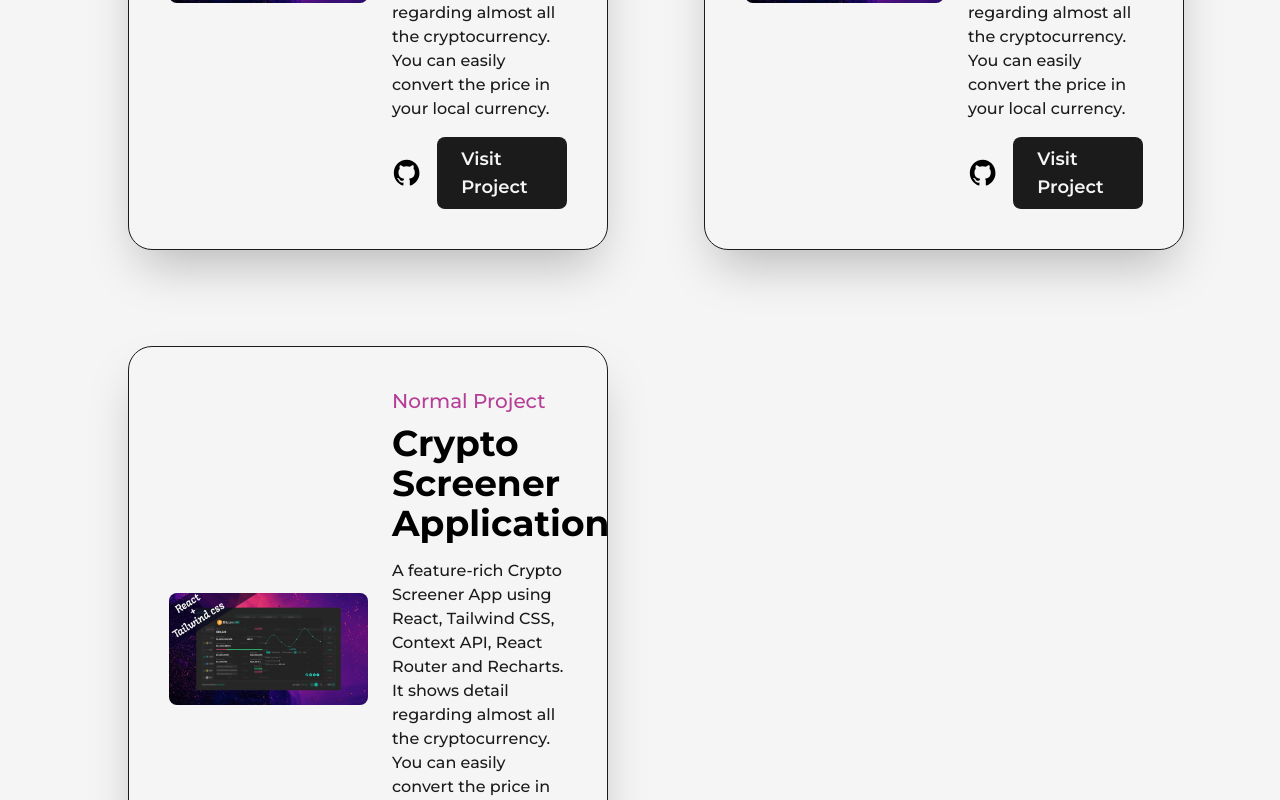
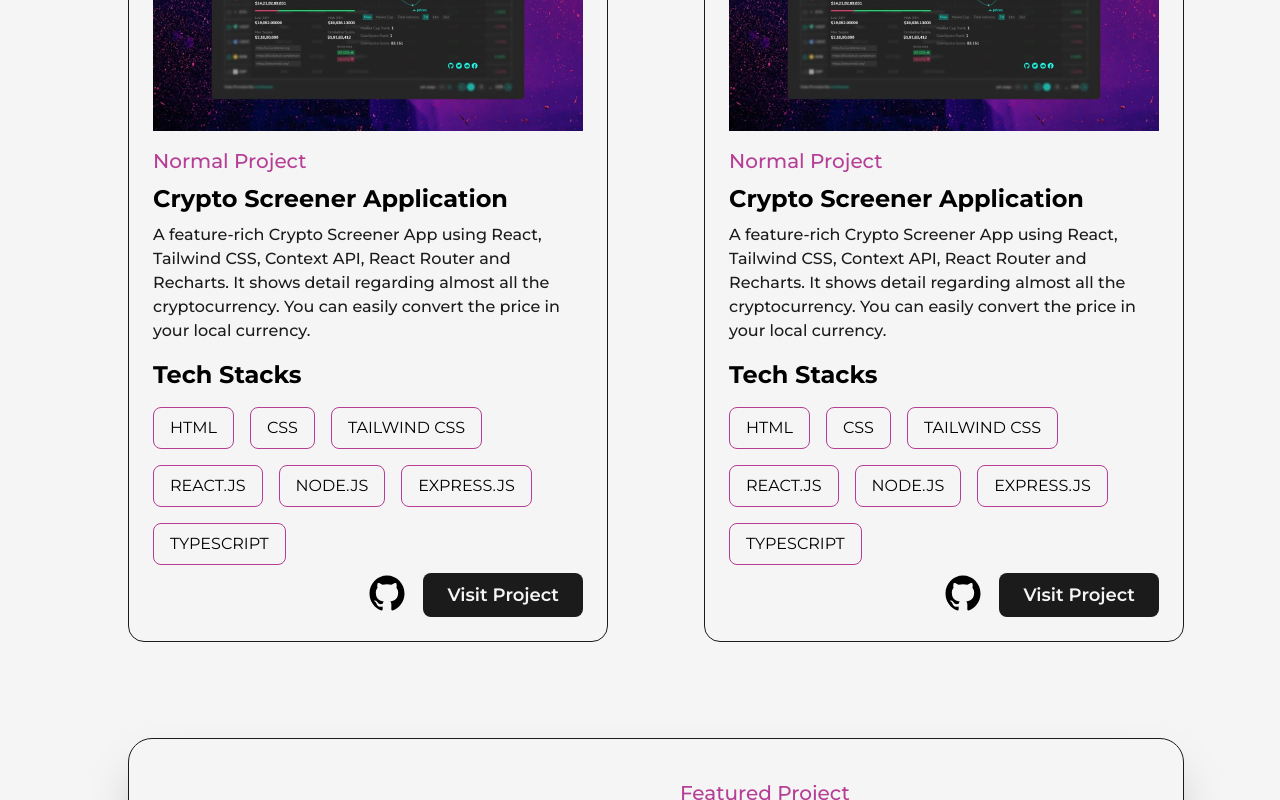
Before and after one commit to MilkiasTonji/mock-portfolio, a Next.js app: page /projects in a window 1280 px wide. Shown: the part 1320-2120 px from the top of the page. Built offline with nearby package versions, Linux system fonts and the light colour scheme.

Commit message:
Updated projects UI styling

```diff
--- a/src/pages/projects.js
+++ b/src/pages/projects.js
@@ -44,7 +44,7 @@ const myProjects = [
         techStacks: ["HTML", "CSS", "TAILWIND CSS", "REACT.JS", "NODE.JS", "EXPRESS.JS", "TYPESCRIPT"]
     },
     {
-        type: "Normal Project",
+        type: "Featured Project",
         title: "Crypto Screener Application",
         summary: "A feature-rich Crypto Screener App using React, Tailwind CSS, Context API, React Router and Recharts. \
         It shows detail regarding almost all the cryptocurrency. You can easily convert the price in your \
@@ -58,18 +58,37 @@ const myProjects = [
 
 
 const FeaturedProject = ({ type, title, summary, img, link, github, techStacks }) => {
-    return (<article className='w-full flex items-center justify-between rounded-3xl
-    border border-solid border-dark bg-light shadow-2xl p-10'>
-        <Link href={link} target='_blank' className='w-1/2 cursor-pointer overflow-hidden rounded-lg'>
+    return (<article className={`w-full flex items-center border border-solid border-dark bg-light ${type === "Featured Project" ?
+        'justify-between rounded-3xl shadow-2xl p-10' : 'flex flex-col justify-center rounded-2xl p-6 relative'
+        }`}>
+        <Link href={link} target='_blank'
+        className={`${type === "Featured Project" ? 'w-1/2 cursor-pointer overflow-hidden rounded-lg'
+        : 'w-full'}`}>
             <Image src={img} alt={title} className='w-full h-auto' /> </Link>
-        <div className='w-1/2 flex flex-col items-start justify-between pl-6'>
+        <div className={`${type== 'Featured Project' ? 'w-1/2 flex flex-col items-start justify-between pl-6'
+        : 'w-full mt-4'}`}>
             <span className='text-primary font-medium text-xl'>{type}</span>
-            <Link href={link} target='_blank' className='hover:underline underline-offset-2'><h2 className='my-2 w-full text-left text-4xl font-bold'>{title}</h2></Link>
+            <Link href={link} target='_blank' className='hover:underline underline-offset-2'>
+                <h2 className={`my-2 w-full text-left font-bold ${type==="Featured Project" ? 'text-4xl' : 'text-2xl'}`}>{title}</h2>
+            </Link>
+
             <p className='my-2 font-medium text-dark'>{summary}</p>
-            <div className='mt-2 flex items-center'>
-                <Link href={github} target='_blank' className='w-10'><GithubIcon /></Link>
-                <Link href={link} target='_blank' className='ml-4 rounded-lg bg-dark text-light p-2 px-6 text-lg font-semibold
-                '>Visit Project</Link>
+
+            <div className='flex flex-col'>
+                <div className='flex flex-wrap items-center gap-4 '>
+                    <h3 className='mt-2 w-full text-left text-2xl font-bold'>Tech Stacks</h3>
+                    {
+                        techStacks.map((tech, index) => (
+                            <div key={`${index}-${tech}`} className='flex gap-4'>
+                                <span className='p-2 px-4 border-primary border-solid border-[1px] rounded-lg'>{tech}</span>
+                            </div>
+                        ))
+                    }
+                </div>
+                <div className='mt-2 flex items-start justify-end'>
+                    <Link href={github} target='_blank' className='w-10'><GithubIcon /></Link>
+                    <Link href={link} target='_blank' className='ml-4 rounded-lg bg-dark text-light p-2 px-6 text-lg font-semibold'>Visit Project</Link>
+                </div>
             </div>
         </div>
 
@@ -85,7 +104,7 @@ const projects = () => {
             </Head>
             <main className='w-full mb-16 flex flex-col items-center justify-center'>
                 <Layout className='pt-16'>
-                    <AnimatedText text={"Imagination Trumps Knowledge!"} className='text-6xl' />
+                    <AnimatedText text={"Imagination Trumps Knowledge!"} className='text-6xl mb-16' />
                     <div className='grid grid-cols-12 gap-24'>
                         {
                             myProjects.map((project, index) => (
```
